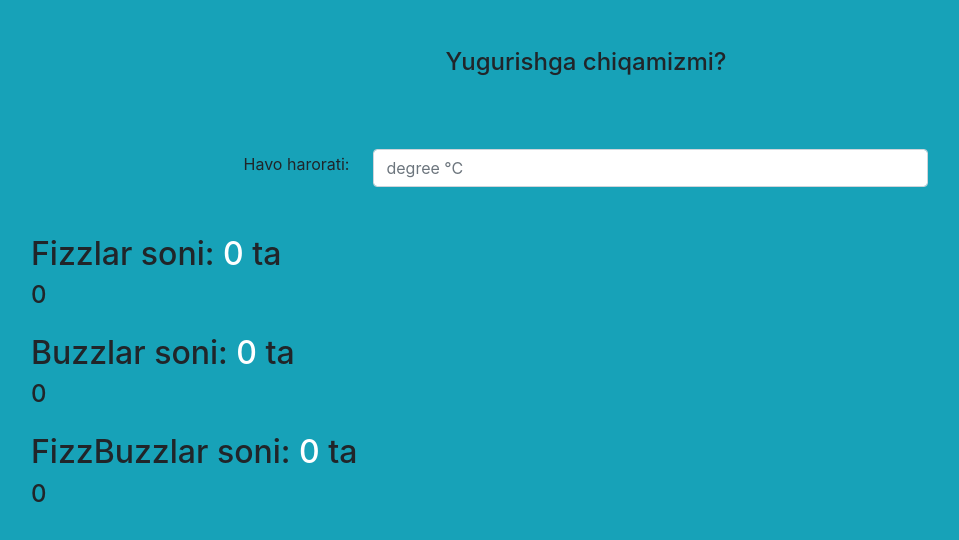
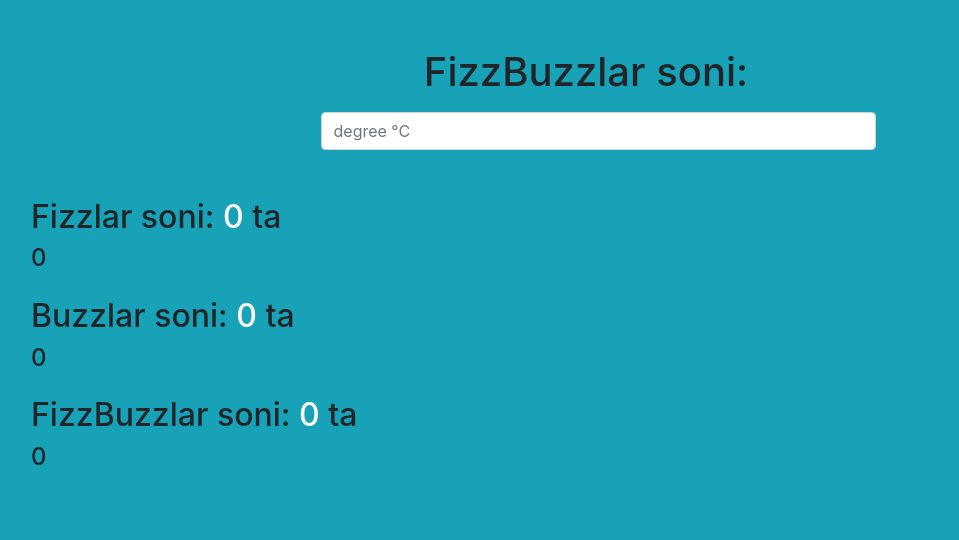
Before and after one commit to Abdulaziz6665/fizz-buzz, a plain HTML site: page index.html in a window 1280 px wide. Shown: the whole page, without its empty margins (54-1013 px from the left). Drawn offline with Linux system fonts and the light colour scheme.

Commit message:
change tag

```diff
--- a/index.html
+++ b/index.html
@@ -11,12 +11,10 @@
 
   <div class="container">
     <div class="text-center pt-5 w-100 mx-auto">
-      <h4 class="pb-2">Yugurishga chiqamizmi?</h4>
-      <h1 class="answer p-4"></h1>
+      <h1 class="pb-2">FizzBuzzlar soni:</h1>
 
       <form class="forma" action="https://echo.htmlacademy.ru" method="POST">
         <div class="d-flex justify-content-center align-items-center" >
-          <label for="fff">Havo harorati: </label>
           <input id="fff" class="degree-input form-control w-50 ml-4" type="text" name="degree" placeholder="degree °C"
           autocomplete="off" required>
         </div>
```
